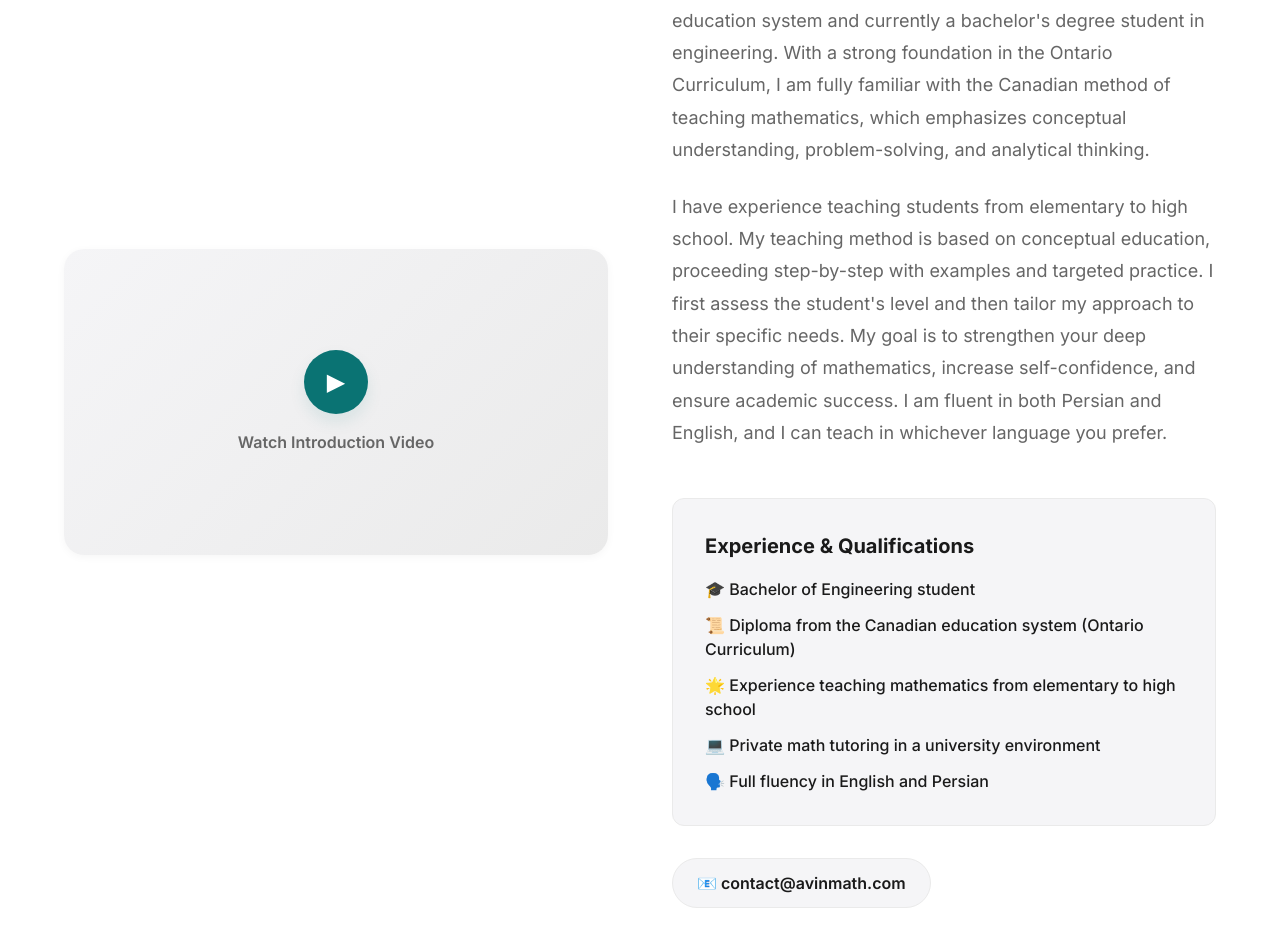
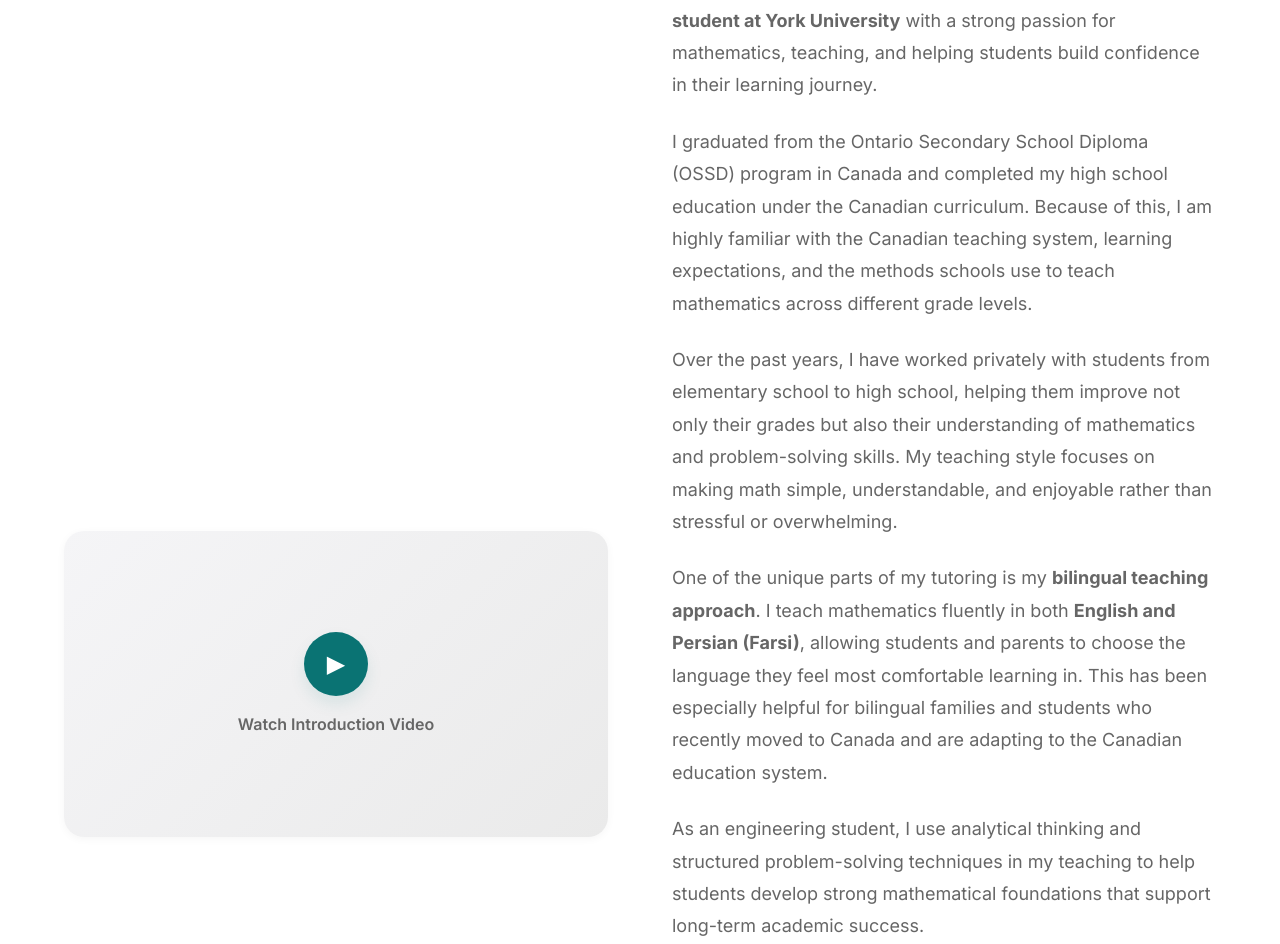
Before and after one commit to parsaabbasian/Math_Tutoring, a Next.js app: page / in a window 1280 px wide. Shown: the part 1788-2732 px from the top of the page. Built offline with nearby package versions, Linux system fonts and the light colour scheme.

Commit message:
Update Who I Am section with new bio and goals

```diff
--- a/src/app/components/About.tsx
+++ b/src/app/components/About.tsx
@@ -11,26 +11,35 @@ export default function About() {
         <div className={styles.aboutContent}>
           <h2 className="section-title" style={{ textAlign: 'left' }}>Who I Am</h2>
           <p className={styles.aboutText}>
-            Hi, I'm <strong>Avin Mousavi</strong>. I am a graduate of the Canadian education system and currently a bachelor's degree student in engineering. With a strong foundation in the Ontario Curriculum, I am fully familiar with the Canadian method of teaching mathematics, which emphasizes conceptual understanding, problem-solving, and analytical thinking.
+            Hi! My name is <strong>Avin</strong>, and I am a <strong>Mechanical Engineering student at York University</strong> with a strong passion for mathematics, teaching, and helping students build confidence in their learning journey.
           </p>
           <p className={styles.aboutText}>
-            I have experience teaching students from elementary to high school. My teaching method is based on conceptual education, proceeding step-by-step with examples and targeted practice. I first assess the student's level and then tailor my approach to their specific needs. My goal is to strengthen your deep understanding of mathematics, increase self-confidence, and ensure academic success. I am fluent in both Persian and English, and I can teach in whichever language you prefer.
+            I graduated from the Ontario Secondary School Diploma (OSSD) program in Canada and completed my high school education under the Canadian curriculum. Because of this, I am highly familiar with the Canadian teaching system, learning expectations, and the methods schools use to teach mathematics across different grade levels.
           </p>
+          <p className={styles.aboutText}>
+            Over the past years, I have worked privately with students from elementary school to high school, helping them improve not only their grades but also their understanding of mathematics and problem-solving skills. My teaching style focuses on making math simple, understandable, and enjoyable rather than stressful or overwhelming.
+          </p>
+          <p className={styles.aboutText}>
+            One of the unique parts of my tutoring is my <strong>bilingual teaching approach</strong>. I teach mathematics fluently in both <strong>English and Persian (Farsi)</strong>, allowing students and parents to choose the language they feel most comfortable learning in. This has been especially helpful for bilingual families and students who recently moved to Canada and are adapting to the Canadian education system.
+          </p>
+          <p className={styles.aboutText}>
+            As an engineering student, I use analytical thinking and structured problem-solving techniques in my teaching to help students develop strong mathematical foundations that support long-term academic success.
+          </p>
+
           <div className={styles.portfolio}>
-            <h3 className={styles.portfolioTitle}>Experience & Qualifications</h3>
+            <h3 className={styles.portfolioTitle}>My Goal is to help students:</h3>
             <ul className={styles.portfolioList}>
-              <li>🎓 Bachelor of Engineering student</li>
-              <li>📜 Diploma from the Canadian education system (Ontario Curriculum)</li>
-              <li>🌟 Experience teaching mathematics from elementary to high school</li>
-              <li>💻 Private math tutoring in a university environment</li>
-              <li>🗣️ Full fluency in English and Persian</li>
+              <li>✨ Build confidence in mathematics</li>
+              <li>🧠 Improve critical thinking skills</li>
+              <li>🛠️ Develop strong problem-solving abilities</li>
+              <li>🎓 Prepare for future academic success</li>
+              <li>💬 Feel comfortable asking questions and learning at their own pace</li>
             </ul>
           </div>
-          <div className={styles.contactInfo}>
-            <a href="mailto:contact@avinmath.com" className={styles.contactLink}>
-              📧 contact@avinmath.com
-            </a>
-          </div>
+
+          <p className={styles.aboutText} style={{ marginTop: '24px' }}>
+            Whether a student needs help catching up, improving grades, preparing for tests, or advancing ahead of their class level, lessons are always personalized based on the student’s needs and learning style.
+          </p>
         </div>
       </div>
     </section>
```
